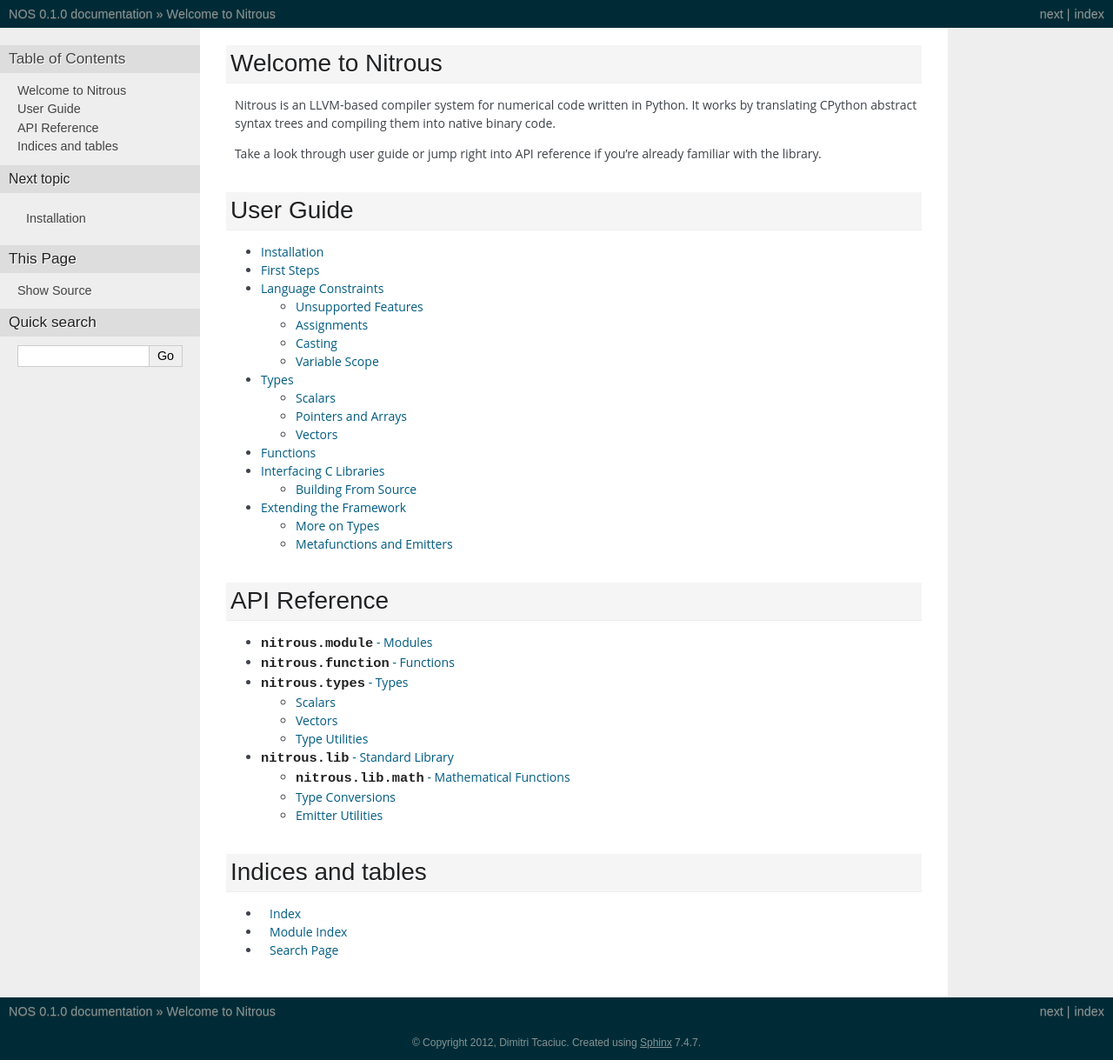
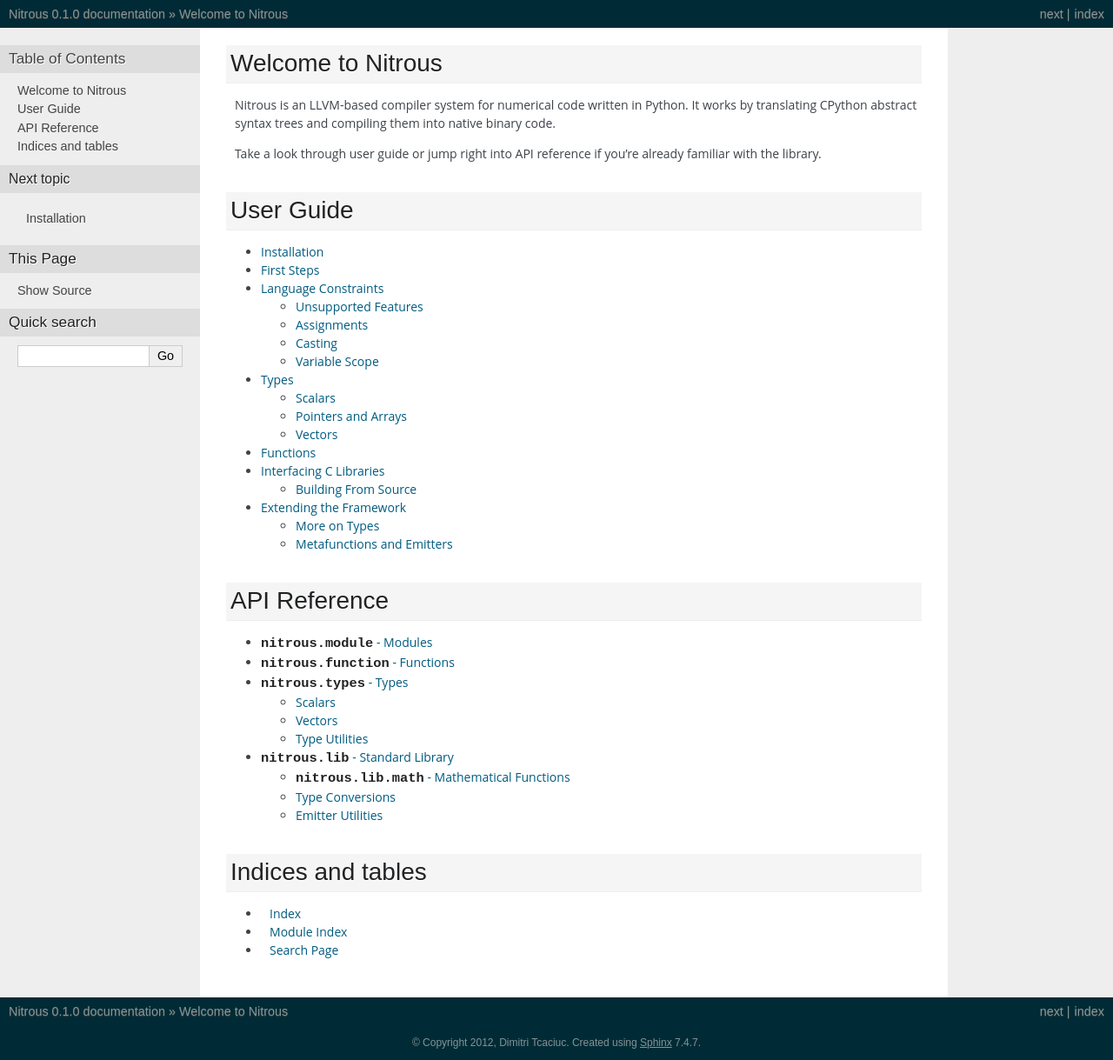
Before and after one commit to dtcaciuc/nitrous, a Sphinx documentation site: the page built from doc/index.rst, in a window 1280 px wide. Shown: the whole page at 87% size. Built offline with Sphinx 7.4.7, drawn with Linux system fonts in a browser that asks for light colours.

Commit message:
Doc: fixing project name

```diff
--- a/doc/conf.py
+++ b/doc/conf.py
@@ -1,6 +1,6 @@
 # -*- coding: utf-8 -*-
 #
-# NOS documentation build configuration file, created by
+# Nitrous documentation build configuration file, created by
 # sphinx-quickstart on Sun Jun 10 01:54:43 2012.
 #
 # This file is execfile()d with the current directory set to its containing dir.
@@ -40,7 +40,7 @@ source_suffix = '.rst'
 master_doc = 'index'
 
 # General information about the project.
-project = u'NOS'
+project = u'Nitrous'
 copyright = u'2012, Dimitri Tcaciuc'
 
 # The version info for the project you're documenting, acts as replacement for
@@ -165,7 +165,7 @@ html_static_path = ['_static']
 #html_file_suffix = None
 
 # Output file base name for HTML help builder.
-htmlhelp_basename = 'NOSdoc'
+htmlhelp_basename = 'nitrousdoc'
 
 
 # -- Options for LaTeX output --------------------------------------------------
@@ -184,7 +184,7 @@ latex_elements = {
 # Grouping the document tree into LaTeX files. List of tuples
 # (source start file, target name, title, author, documentclass [howto/manual]).
 latex_documents = [
-  ('index', 'NOS.tex', u'NOS Documentation',
+  ('index', 'nitrous.tex', u'Nitrous Documentation',
    u'Dimitri Tcaciuc', 'manual'),
 ]
 
@@ -228,8 +228,8 @@ man_pages = [
 # (source start file, target name, title, author,
 #  dir menu entry, description, category)
 texinfo_documents = [
-  ('index', 'NOS', u'NOS Documentation',
-   u'Dimitri Tcaciuc', 'NOS', 'One line description of project.',
+  ('index', 'nitrous', u'Nitrous Documentation',
+   u'Dimitri Tcaciuc', 'Nitrous', 'One line description of project.',
    'Miscellaneous'),
 ]
 
```
